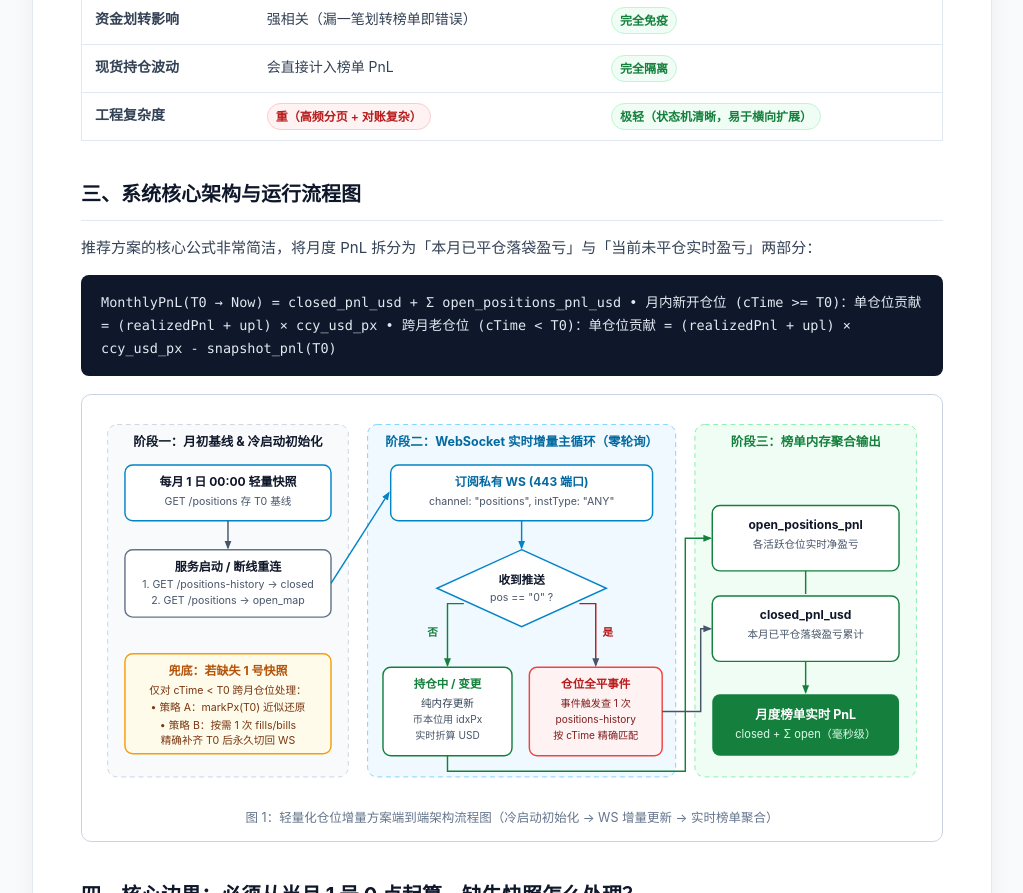
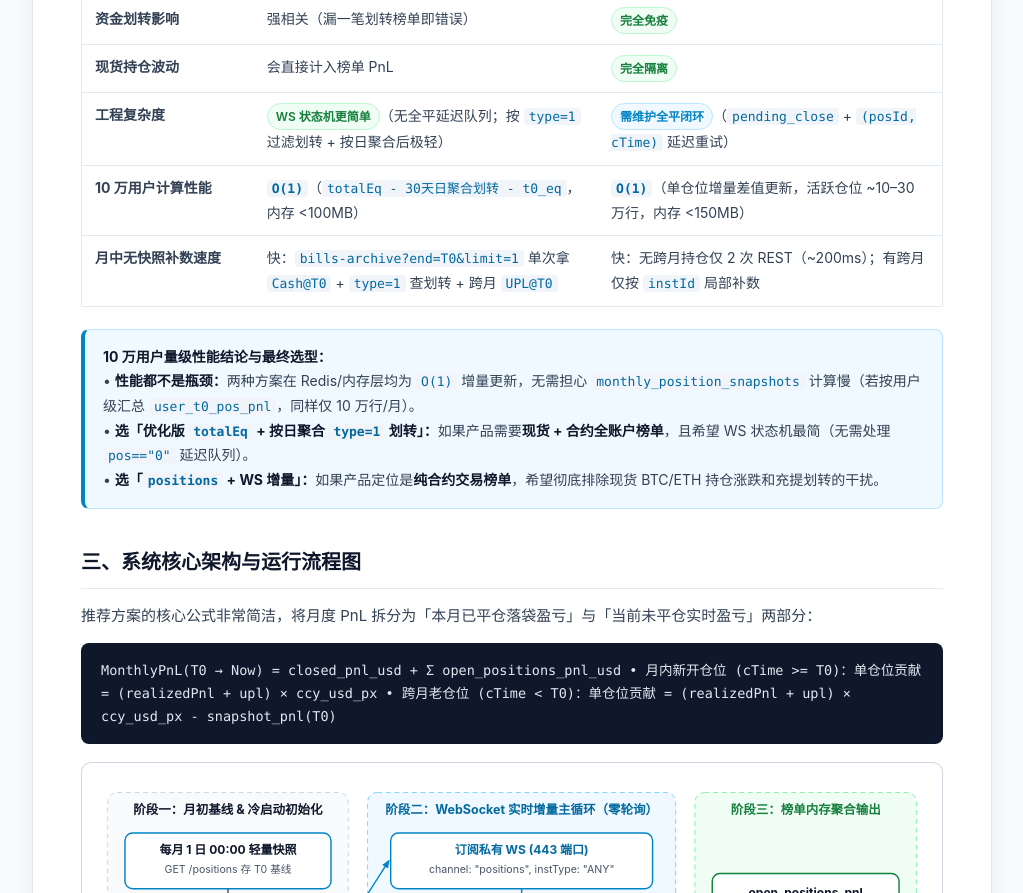
Before and after one commit to sydowma/okx-pnl-verifier, a plain HTML site: page report.html in a window 1280 px wide. Shown: the part 1494-2387 px from the top of the page, without its empty margins (128-1151 px from the left). Drawn offline with Linux system fonts and the light colour scheme.

Commit message:
docs: add 100k-user performance comparison between optimized totalEq+type=1 transfers and positions WS incremental

```diff
--- a/report.html
+++ b/report.html
@@ -356,11 +356,28 @@
           </tr>
           <tr>
             <td><strong>工程复杂度</strong></td>
-            <td><span class="tag tag-err">重（高频分页 + 对账复杂）</span></td>
-            <td><span class="tag tag-ok">极轻（状态机清晰，易于横向扩展）</span></td>
+            <td><span class="tag tag-ok">WS 状态机更简单</span>（无全平延迟队列；按 <code>type=1</code> 过滤划转 + 按日聚合后极轻）</td>
+            <td><span class="tag tag-info">需维护全平闭环</span>（<code>pending_close</code> + <code>(posId, cTime)</code> 延迟重试）</td>
+          </tr>
+          <tr>
+            <td><strong>10 万用户计算性能</strong></td>
+            <td><strong><code>O(1)</code></strong>（<code>totalEq - 30天日聚合划转 - t0_eq</code>，内存 &lt;100MB）</td>
+            <td><strong><code>O(1)</code></strong>（单仓位增量差值更新，活跃仓位 ~10–30 万行，内存 &lt;150MB）</td>
+          </tr>
+          <tr>
+            <td><strong>月中无快照补数速度</strong></td>
+            <td>快：<code>bills-archive?end=T0&amp;limit=1</code> 单次拿 <code>Cash@T0</code> + <code>type=1</code> 查划转 + 跨月 <code>UPL@T0</code></td>
+            <td>快：无跨月持仓仅 2 次 REST（~200ms）；有跨月仅按 <code>instId</code> 局部补数</td>
           </tr>
         </tbody>
       </table>
+
+      <div class="callout callout-blue">
+        <strong>10 万用户量级性能结论与最终选型：</strong><br/>
+        • <strong>性能都不是瓶颈：</strong>两种方案在 Redis/内存层均为 <code>O(1)</code> 增量更新，无需担心 <code>monthly_position_snapshots</code> 计算慢（若按用户级汇总 <code>user_t0_pos_pnl</code>，同样仅 10 万行/月）。<br/>
+        • <strong>选「优化版 <code>totalEq</code> + 按日聚合 <code>type=1</code> 划转」：</strong>如果产品需要<strong>现货 + 合约全账户榜单</strong>，且希望 WS 状态机最简（无需处理 <code>pos=="0"</code> 延迟队列）。<br/>
+        • <strong>选「<code>positions</code> + WS 增量」：</strong>如果产品定位是<strong>纯合约交易榜单</strong>，希望彻底排除现货 BTC/ETH 持仓涨跌和充提划转的干扰。
+      </div>
     </section>
 
     <!-- SECTION 3 -->
```
Also changed, not shown: 1 other file.
